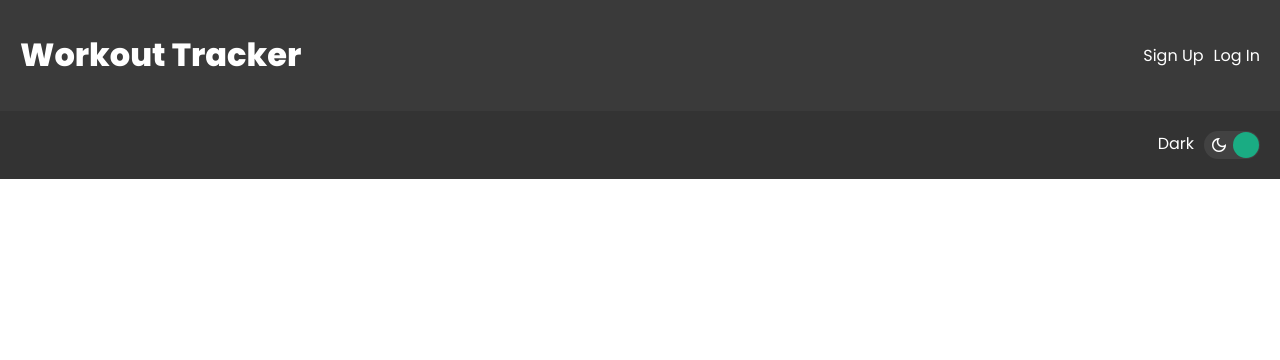
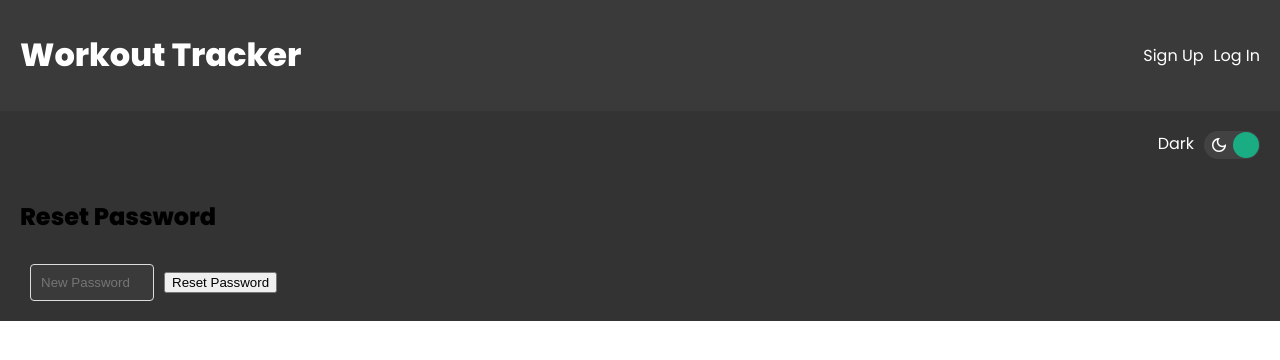
Before and after one commit to TomMetcalf/fitness-app, a React (Create React App) app in the folder frontend/: page /password-reset/1 in a window 1280 px wide. Shown: the top 360 px of the page. Built offline with nearby package versions, Linux system fonts and the light colour scheme.

Commit message:
add reset password page

```diff
--- a/frontend/src/App.js
+++ b/frontend/src/App.js
@@ -7,6 +7,7 @@ import Navbar from './components/Navbar';
 import { useAuthContext } from './hooks/useAuthContext';
 import { createContext, useEffect, useState } from 'react';
 import LightModeToggle from './components/LightModeToggle';
+import ResetPassword from './pages/ResetPassword';
 
 export const ThemeContext = createContext(null);
 
@@ -45,6 +46,7 @@ function App() {
                 element={!user ? <Login /> : <Navigate to="/" />}
               />
               <Route path="/reset-password" element={<PasswordReset />} />
+              <Route path="/password-reset/:resetToken" element={<ResetPassword />} />
             </Routes>
           </div>
         </BrowserRouter>
--- /dev/null
+++ b/frontend/src/pages/ResetPassword.js
@@ -0,0 +1,41 @@
+import React, { useState } from 'react';
+import { useParams } from 'react-router-dom';
+
+const ResetPassword = () => {
+  const { resetToken } = useParams();
+  const [newPassword, setNewPassword] = useState('');
+  const [message, setMessage] = useState('');
+
+  const handleResetPassword = async () => {
+    try {
+      const response = await fetch('/api/reset-password', {
+        method: 'POST',
+        headers: {
+          'Content-Type': 'application/json',
+        },
+        body: JSON.stringify({ newPassword, resetToken }),
+      });
+
+      const data = await response.json();
+      setMessage(data.message);
+    } catch (error) {
+      setMessage('An error occurred while resetting the password.');
+    }
+  };
+
+  return (
+    <div>
+      <h2>Reset Password</h2>
+      <input
+        type="password"
+        value={newPassword}
+        onChange={(e) => setNewPassword(e.target.value)}
+        placeholder="New Password"
+      />
+      <button onClick={handleResetPassword}>Reset Password</button>
+      <p>{message}</p>
+    </div>
+  );
+};
+
+export default ResetPassword;
```
